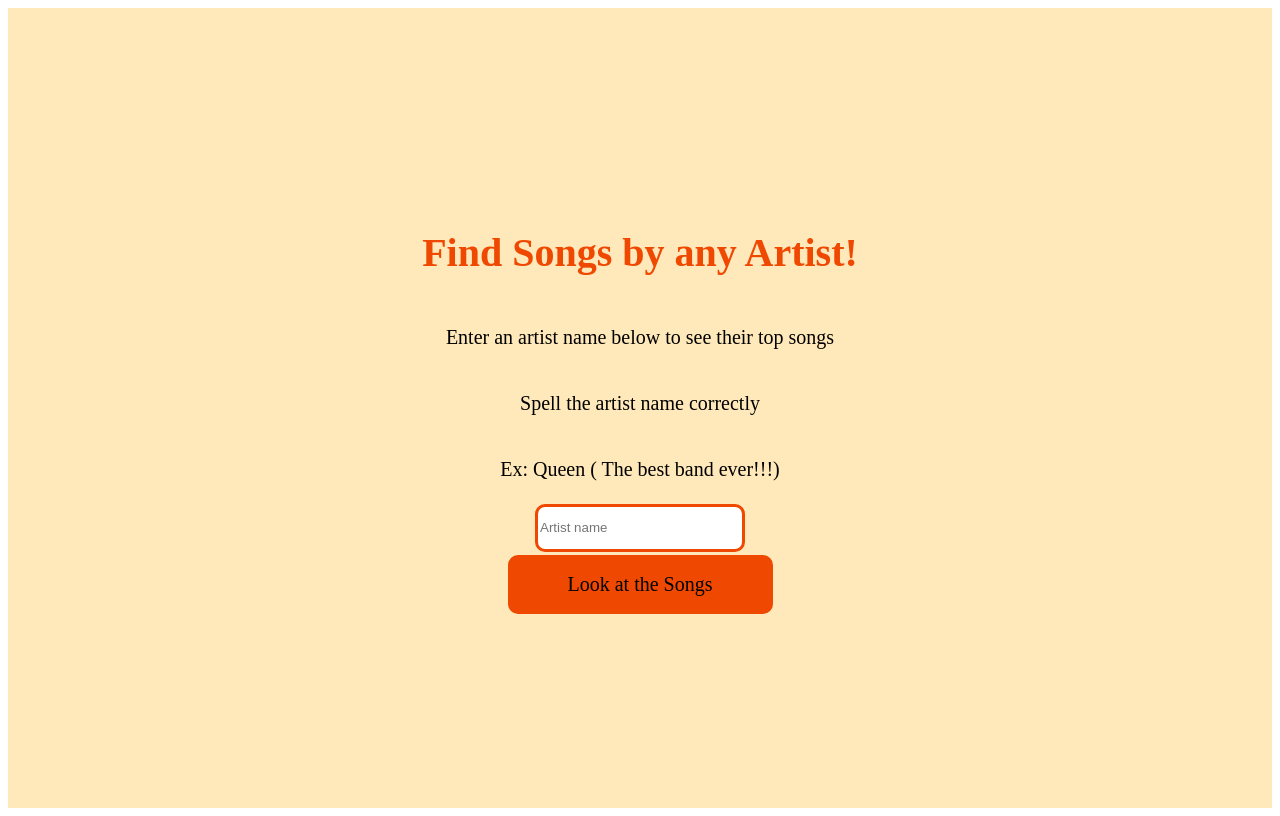
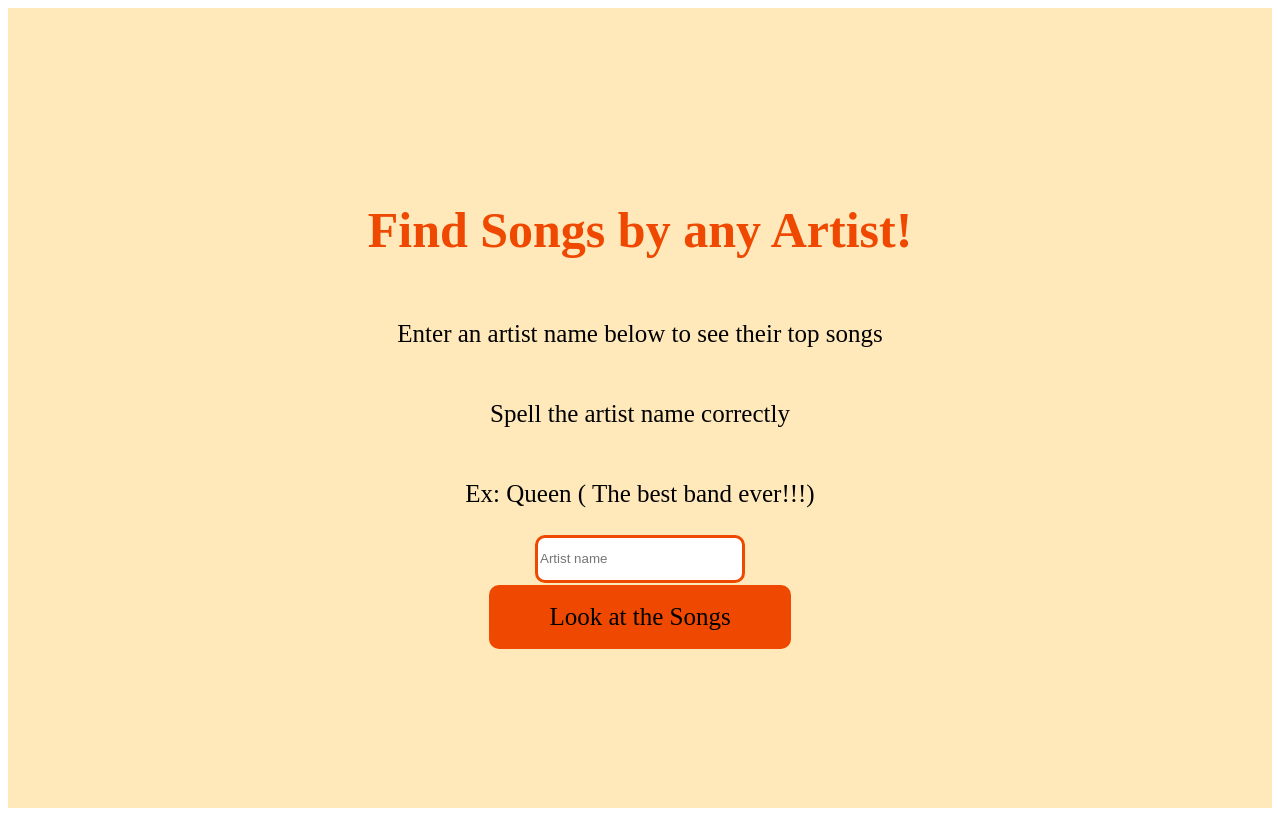
Before and after one commit to RJames34/cs391web2-mp-4, a Next.js app: page / in a window 1280 px wide. Built offline with nearby package versions, Linux system fonts and the light colour scheme.

Commit message:
Adjust gap and font size in page styles

```diff
--- a/app/page.tsx
+++ b/app/page.tsx
@@ -11,10 +11,10 @@ const StyledDiv = styled.div`
     height: 100vh;
     flex-direction: column;
     align-items: center;
-    gap: 3px;
+    gap: 2px;
     justify-content: center;
     background-color: #ffe8b9;
-    font-size: 20px;
+    font-size: 25px;
 `;
 
 const StyledH1 = styled.h1`
```
